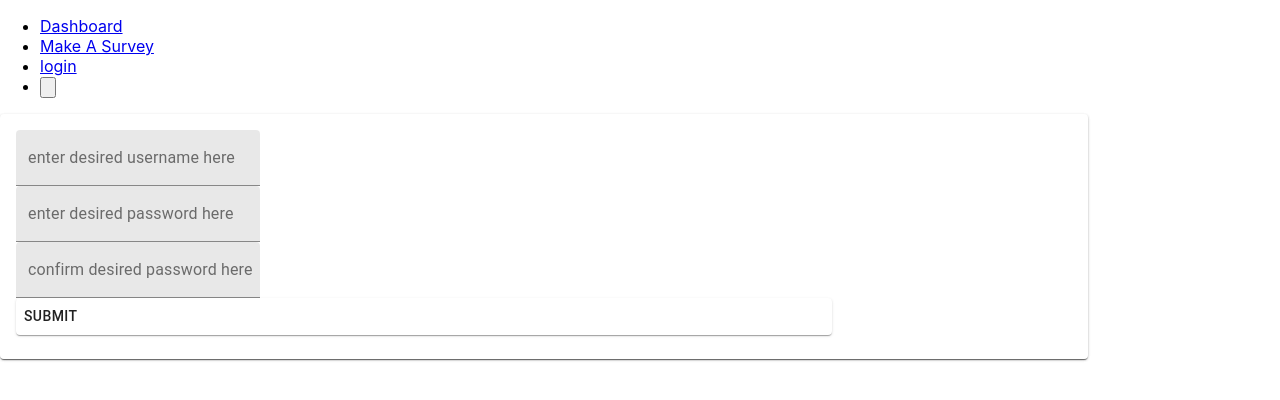
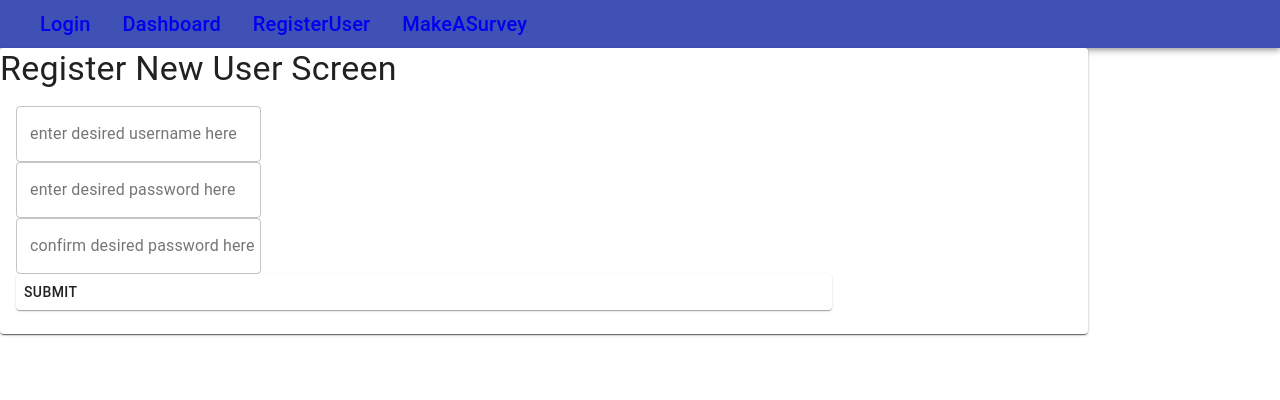
Before and after one commit to sTingley/SurveyMe, a React (Create React App) app in the folder frontend/: page /login in a window 1280 px wide. Both pictures are taken after a click on the button "REGISTER NEW USER". Shown: the top 400 px of the page. Built offline with nearby package versions, Linux system fonts and the light colour scheme.

Commit message:
did some styling, added a router addUser

```diff
--- a/frontend/src/App.js
+++ b/frontend/src/App.js
@@ -1,4 +1,4 @@
-import React from "react";
+import React, { useState } from "react";
 import {
   BrowserRouter as Router,
   Route,
@@ -10,20 +10,96 @@ import MakeASurvey from './components/MakeASurvey';
 import Login from './components/Login';
 
 
-import {getSession, logOut} from './helpers/AuthHelp'
+import { getSession, logOut } from './helpers/AuthHelp'
 import RegisterUser from "./components/RegisterUser";
 
+import { makeStyles } from '@material-ui/core/styles';
+
+import AppBar from '@material-ui/core/AppBar';
+import Toolbar from '@material-ui/core/Toolbar';
+import Typography from '@material-ui/core/Typography';
+import Menu from '@material-ui/core/Menu';
+import Button from '@material-ui/core/Button';
+import MenuItem from '@material-ui/core/MenuItem';
+import IconButton from '@material-ui/core/IconButton';
+import MenuIcon from '@material-ui/icons/Menu';
+
+const useStyles = makeStyles(theme => ({
+  root: {
+    flexGrow: 1,
+  },
+  menuButton: {
+    marginRight: theme.spacing(2),
+  },
+  title: {
+    flexGrow: 1,
+  },
+}));
+
+
+
+
+
 export default function App() {
+
+  const [anchorEl, setAnchorEl] = useState(null)
+
+  const handleClick = event => {
+    setAnchorEl(event.currentTarget);
+  };
+
+  const handleClose = () => {
+    setAnchorEl(false);
+  };
+
+
+  const classes = useStyles();
 
 
   return (
     <Router>
+
+      <AppBar position="static">
+        <Toolbar variant="dense" onClick={handleClick}>
+          <Link to='/Login' style={{ textDecoration: 'none', display: 'block' }}>
+            <MenuItem onClick={handleClose}>
+              <Typography variant="h6" color="inherit">
+                Login
+              </Typography>
+            </MenuItem>
+          </Link>
+          <Link to='/Dashboard' style={{ textDecoration: 'none', display: 'block' }}>
+            <MenuItem onClick={handleClose}>
+              <Typography variant="h6" color="inherit">
+                Dashboard
+              </Typography>
+            </MenuItem>
+          </Link>
+          <Link to='/RegisterUser' style={{ textDecoration: 'none', display: 'block' }}>
+            <MenuItem onClick={handleClose}>
+              <Typography variant="h6" color="inherit">
+                RegisterUser
+              </Typography>
+            </MenuItem>
+          </Link>
+          <Link to='/MakeASurvey' style={{ textDecoration: 'none', display: 'block' }}>
+            <MenuItem onClick={handleClose}>
+              <Typography variant="h6" color="inherit">
+                MakeASurvey
+              </Typography>
+            </MenuItem>
+          </Link>
+        </Toolbar>
+      </AppBar>
+
+
+
+      {/*
       <div>
-
         <nav>
           <ul>
             <li>
-              <Link to='/Dashboard'>Dashboard</Link>
+
             </li>
             <li>
               <Link to="/MakeASurvey">Make A Survey</Link>
@@ -32,19 +108,20 @@ export default function App() {
               <Link to="/login">login</Link>
             </li>
             <li>
-                <input type="button" onClick={()=>logOut()}/>
+              <Link to='/RegisterUser'>New User</Link>
+            </li>
+            <li>
+              <input type="button" onClick={() => logOut()} />
             </li>
           </ul>
         </nav>
-
-
-
+ */}
 
       {/* this works dont ask me why */}
       <Route path="/" render={() => (
         getSession() ? (
           <App></App>
-            ):(
+        ) : (
             <Redirect to="/login" />
           )
       )} />
@@ -61,10 +138,9 @@ export default function App() {
         <MakeASurvey />
       </Route>
       <Route path='/RegisterUser'>
-          <RegisterUser/>
+        <RegisterUser />
       </Route>
 
-      </div>
     </Router>
   );
 }
--- a/frontend/src/components/Login.js
+++ b/frontend/src/components/Login.js
@@ -1,7 +1,7 @@
 import React, { useState } from 'react';
 import { useHistory } from 'react-router-dom';
 
-import { TextField } from '@material-ui/core';
+import { TextField, Typography } from '@material-ui/core';
 import Card from '@material-ui/core/Card';
 import CardAction from '@material-ui/core/Card';
 import CardContent from '@material-ui/core/CardContent';
@@ -56,6 +56,9 @@ export default function Login(props) {
     return (
         <Paper style={{ width: '85%' }}>
             <Card>
+                <Typography variant='h4'>
+                    Login
+                </Typography>
                 <CardContent style={{ width: '75%' }}>
                     <TextField
                         value={username}
--- a/frontend/src/components/RegisterUser.js
+++ b/frontend/src/components/RegisterUser.js
@@ -1,7 +1,7 @@
 import React, {useState} from 'react';
 import {useHistory} from 'react-router-dom';
 
-import { TextField } from '@material-ui/core';
+import { TextField, Typography } from '@material-ui/core';
 import Card from '@material-ui/core/Card';
 import CardAction from '@material-ui/core/Card';
 import CardContent from '@material-ui/core/CardContent';
@@ -63,9 +63,16 @@ export default function RegisterUser(props) {
 
     }
 
+    const textFieldStyles={
+        width: '30%'
+    }
+
     return (
         <Paper style={{ width: '85%' }}>
             <Card>
+                <Typography variant='h4'>
+                    Register New User Screen
+                </Typography>
                 <CardContent style={{ width: '75%' }}>
                     <TextField
                         value={username}
@@ -73,7 +80,8 @@ export default function RegisterUser(props) {
                         onChange={handleChange}
                         id={'username'}
                         label='enter desired username here'
-                        variant='filled'
+                        variant='outlined'
+                        style={textFieldStyles}
                     /><br></br>
                     <TextField
                         value={password1}
@@ -81,8 +89,10 @@ export default function RegisterUser(props) {
                         onChange={handleChange}
                         id={'password1'}
                         label='enter desired password here'
-                        variant='filled'
+                        variant='outlined'
                         type='password'
+                        style={textFieldStyles}
+
                     /><br></br>
                     <TextField
                         value={password2}
@@ -90,8 +100,10 @@ export default function RegisterUser(props) {
                         onChange={handleChange}
                         id={'password2'}
                         label='confirm desired password here'
-                        variant='filled'
+                        variant='outlined'
                         type='password'
+                        style={textFieldStyles}
+
                     />
                     <CardAction>
                         <Button onClick={registerNewUser}>Submit</Button>
```
Also changed, not shown: 1 other file (tests, documents, lock files or other folders). Lines whose indentation alone changed are shown as unchanged.
